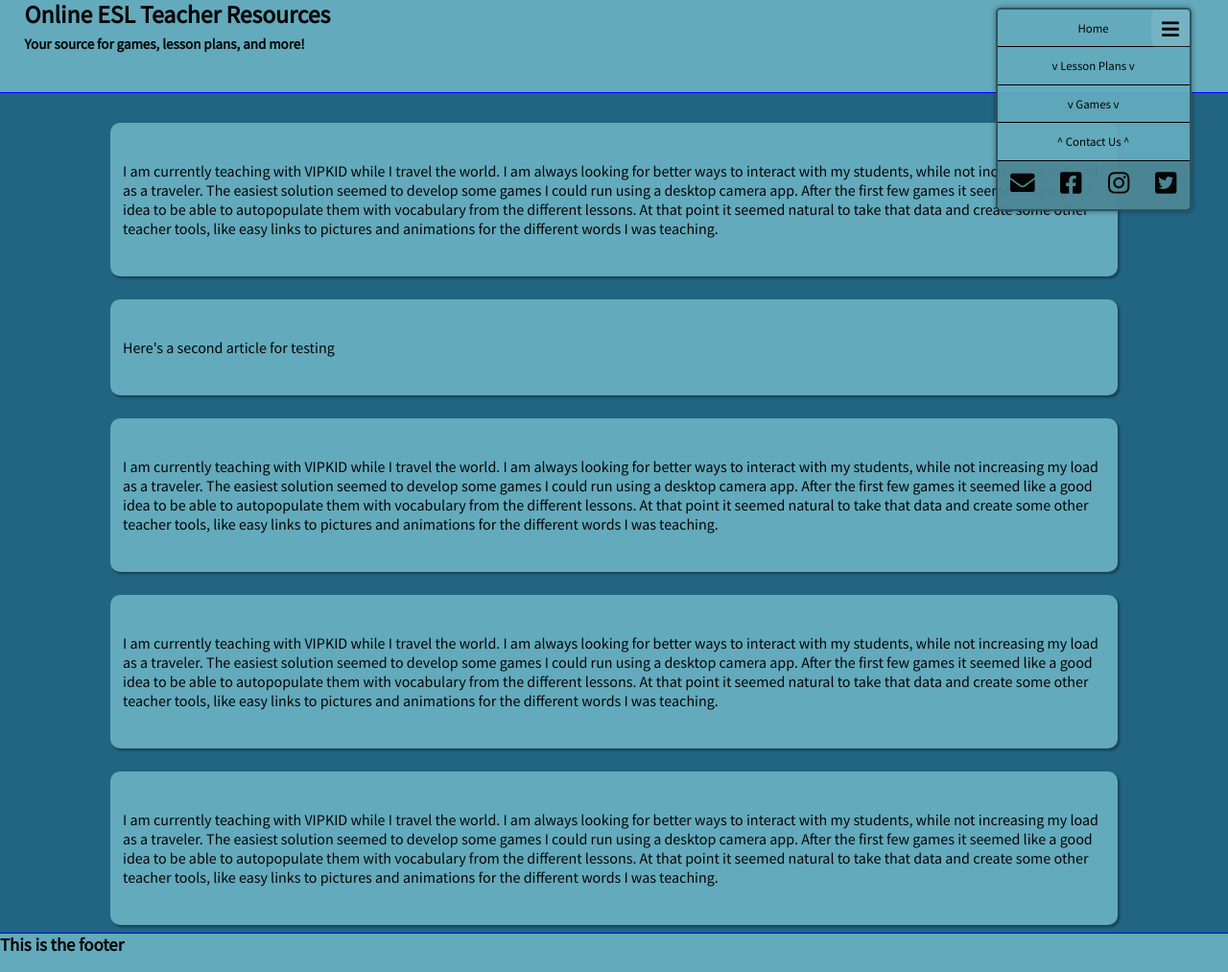
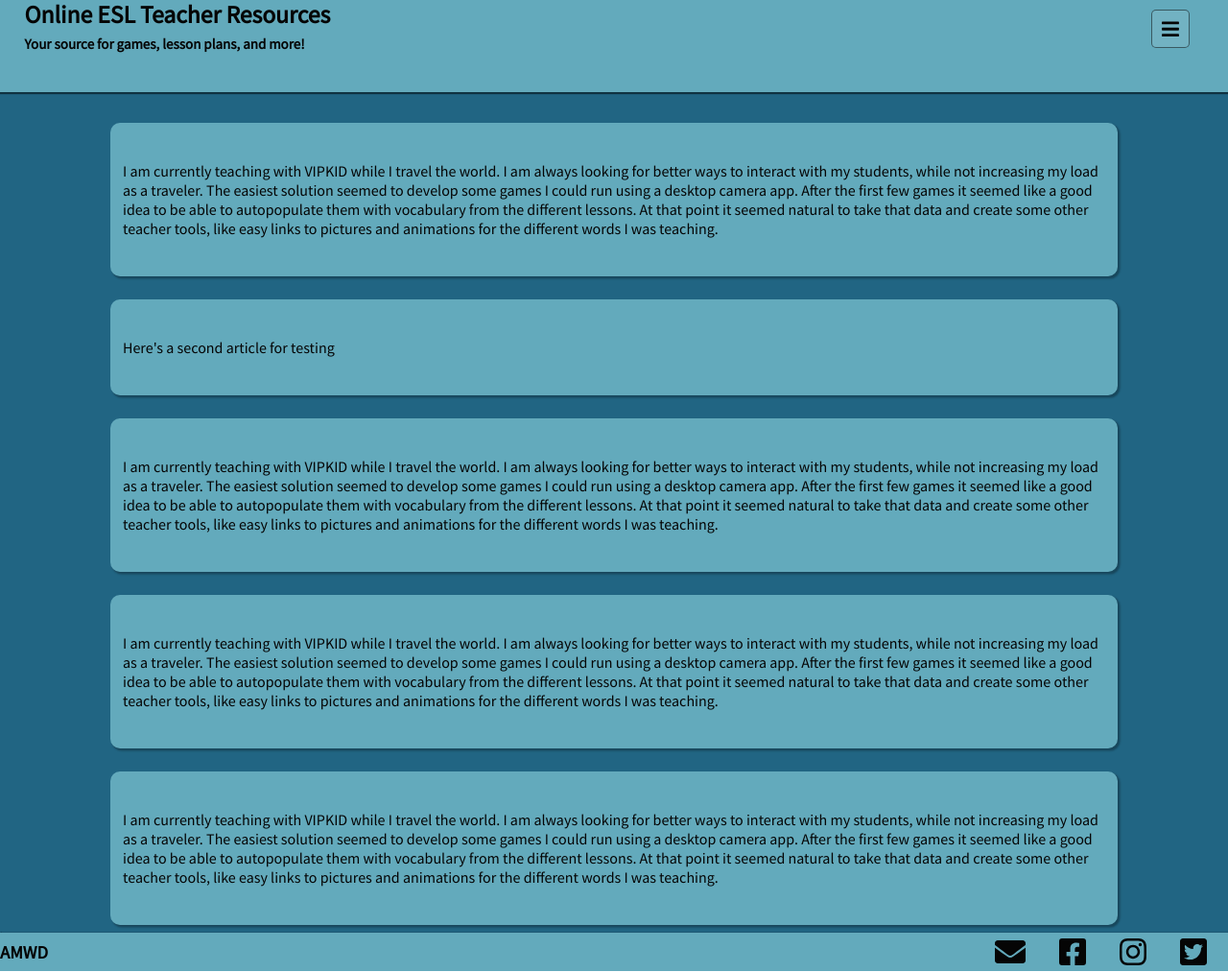
Before and after one commit to afminick/teacher-resources, a React (Create React App) app: page / in a window 1280 px wide. Shown: the whole page at 96% size. Built offline with nearby package versions, Linux system fonts and the light colour scheme.

Commit message:
Added contact to the footer.

```diff
--- a/public/styles.css
+++ b/public/styles.css
@@ -13,19 +13,29 @@ header {
     font-size: .8em;
     top: 0;
     display: flex;
-    width: 100vw;
+    width: 100%;
     height: 12vh;
     justify-content: space-between;
-    border-bottom: 1px solid blue;
+    box-shadow: 0 1px 1px 1px rgba(0,0,0,0.5);
     background-color: rgb(99,170,188);
 }
 
 
 footer {
-    width: 100vw;
+    width: 100%;
+    display: flex;
+    justify-content: space-between;
+    align-items: center;
     background-color: rgb(99,170,188);
     height: 5vh;
-    border-top: 1px solid blue;
+
+    box-shadow: 0 -1px 1px 0.5px rgba(0,0,0,0.5);
+}
+
+#footerContact {
+    padding-right: 5px;
+    display: flex;
+    width: 20%;
 }
 
 .title {
@@ -158,7 +168,7 @@ footer {
 
 main {
     justify-content: center;
-    width: 100vw;
+    width: 100%;
     margin-top: 12vh;
     min-height: 83vh;
     padding-top: 1vh;
--- a/src/App.js
+++ b/src/App.js
@@ -9,10 +9,10 @@ class App extends React.Component {
     super(props)
     this.state = {
         value:'',
-        menuOpen: true,
+        menuOpen: false,
         gameMenu: false,
         lessonPlanMenu: false,
-        contactMenu: true
+        contactMenu: false
     };
 
     this.menuClick = this.menuClick.bind(this);
--- a/src/Footer.js
+++ b/src/Footer.js
@@ -1,9 +1,16 @@
 import React from 'react'
+import { FontAwesomeIcon } from '@fortawesome/react-fontawesome'
 
 function Footer() {
     return(
         <footer>
-            <h3>This is the footer</h3>
+            <h3>AMWD</h3>
+            <div id="footerContact">
+                <a className="contactLink" href="#"><FontAwesomeIcon icon="envelope" size="2x" /></a>
+                <a className="contactLink" href="#"><FontAwesomeIcon icon={['fab', 'facebook-square']} size="2x" /></a>
+                <a className="contactLink" href="#"><FontAwesomeIcon icon={['fab', 'instagram']} size="2x" /></a>
+                <a className="contactLink" href="#"><FontAwesomeIcon icon={['fab', 'twitter-square']} size='2x'/></a>
+            </div>
         </footer>
     )
 }
```
